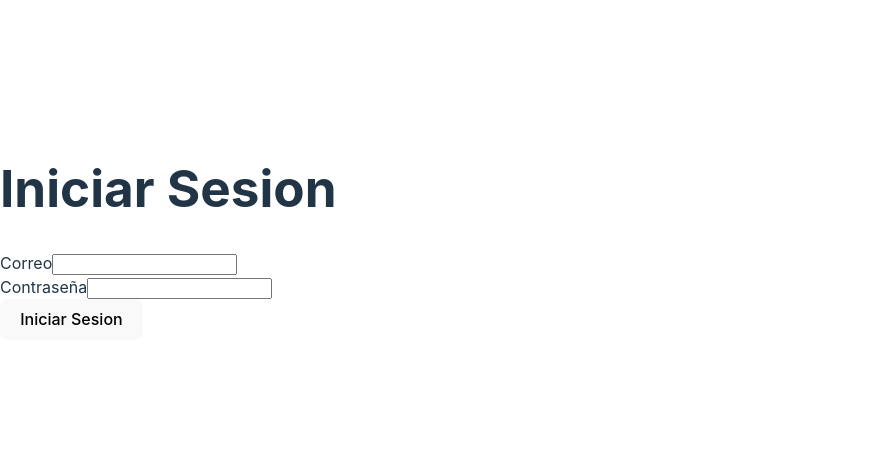
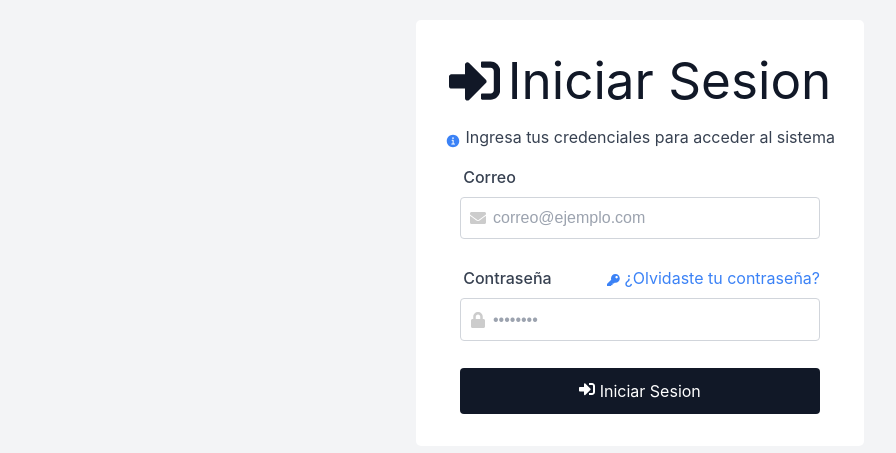
Before and after one commit to LennyServino/api_token_bookings_react, a React (Vite) app: page / in a window 1280 px wide. Shown: the part 167-620 px from the top of the page, without its empty margins (0-896 px from the left). Built offline with nearby package versions, Linux system fonts and the light colour scheme; the HTML template or start-up script is replaced by a standard one.

Commit message:
agregando la primera parte de estilos al login

```diff
--- a/package.json
+++ b/package.json
@@ -15,7 +15,8 @@
     "react-dom": "^18.3.1",
     "react-hook-form": "^7.53.1",
     "react-icons": "^5.3.0",
-    "react-router-dom": "^6.27.0"
+    "react-router-dom": "^6.27.0",
+    "sweetalert2": "^11.14.4"
   },
   "devDependencies": {
     "@eslint/js": "^9.11.1",
--- a/src/components/Login.jsx
+++ b/src/components/Login.jsx
@@ -2,6 +2,12 @@ import React, { useEffect } from 'react'
 import { useForm } from 'react-hook-form'
 import { login } from '../services/loginServices';
 import { useNavigate } from 'react-router-dom';
+import styles from '../styles/Login.module.css'
+
+//importando icons
+import { FaSignInAlt, FaKey, FaLock, FaEnvelope  } from "react-icons/fa";
+import { IoInformationCircle } from "react-icons/io5";
+import { IoIosMail } from "react-icons/io";
 
 export default function Login() {
     const { register, handleSubmit } = useForm()
@@ -27,21 +33,33 @@ export default function Login() {
     }
 
     return (
-        <div>
-            <h1>Iniciar Sesion</h1>
+        <div className={styles.login_overlay}>
+            <div className={styles.login_content}>
+                <h1><FaSignInAlt /> Iniciar Sesion</h1>
+                <p><IoInformationCircle /> Ingresa tus credenciales para acceder al sistema</p>
                 <form action="" onSubmit={handleSubmit(loginForm)}>
-                <div>
+                    <div className={styles.input_box}>
                         <label htmlFor="">Correo</label>
-                    <input type="email" {...register('email')}/>
+                        <div className={styles.input_container}>
+                            <FaEnvelope className={styles.input_icon} />
+                            <input type="email" {...register('email')} placeholder='correo@ejemplo.com' />
                         </div>
-                <div>
+                    </div>
+                    <div className={styles.input_box}>
+                        <div className={styles.password_box}>
                             <label htmlFor="">Contraseña</label>
-                    <input type="password" {...register('password')} />
+                            <span><FaKey /> ¿Olvidaste tu contraseña?</span>
                         </div>
-                <div>
-                    <button type="submit">Iniciar Sesion</button>
+                        <div className={styles.input_container}>
+                            <FaLock className={styles.input_icon} />
+                            <input type="password" {...register('password')} placeholder='••••••••' />
+                        </div>
+                    </div>
+                    <div className={styles.btn_box}>
+                        <button type="submit"><FaSignInAlt /> Iniciar Sesion</button>
                     </div>
                 </form>
             </div>
+        </div>
     )
 }
--- /dev/null
+++ b/src/styles/Login.module.css
@@ -0,0 +1,135 @@
+:root {
+    --primary-text-color: #374151;
+    --information-color: #3B82F6;
+}
+
+.login_overlay {
+    position: fixed;
+    top: 0;
+    left: 0;
+    right: 0;
+    bottom: 0;
+    background: #F3F4F6;
+    display: flex;
+    justify-content: center;
+    align-items: center;
+    z-index: 1000;
+}
+
+.login_content {
+    display: flex;
+    background: white;
+    border-radius: 5px;
+    max-width: 25rem;
+    padding: 2rem 1.5rem;
+    width: 100%;
+    justify-content: center;
+    align-items: center;
+    flex-direction: column;
+}
+
+.login_content h1 {
+    font-weight: 400;
+    margin: 0;
+    color: #111827;
+    display: flex;
+    align-items: center;
+    gap: .5rem;
+}
+
+.login_content p {
+    color: #374151;
+}
+
+.login_content p svg {
+    color: var(--information-color);
+    vertical-align: bottom;
+}
+
+.login_content form {
+    width: 90%;
+    display: flex;
+    flex-direction: column;
+    gap: 1.7rem;
+}
+
+.input_box {
+    box-sizing: border-box;
+}
+
+.input_box label {
+    color: var(--primary-text-color);
+    font-weight: 500;
+    padding-left: .2rem;
+}
+
+.input_container {
+    position: relative;
+}
+
+.input_icon {
+    font-size: 1rem;
+    position: absolute;
+    top: 50%;
+    left: 10px; /* Ajusta esta distancia según el diseño */
+    transform: translateY(-25%);
+    color: #ccc;
+    pointer-events: none; /* Permite que el input sea clickeable sin interferencias */
+}
+
+.input_container input {
+    width: 100%;
+    border: 1px solid #D1D5DB;
+    border-radius: 4px;
+    font-weight: 500;
+    font-size: 1em;
+    padding: .7rem 2rem;
+    box-sizing: border-box;
+    margin-top: .5rem;
+}
+
+.input_container input::placeholder {
+    color: #9CA3AF;
+}
+
+.password_box {
+    display: flex;
+    justify-content: space-between;
+    color: var(--information-color);
+}
+
+.password_box svg, span {
+    cursor: pointer;
+}
+
+.password_box svg {
+    font-size: .8em;
+    vertical-align: middle;
+}
+
+.btn_box {
+    display: flex;
+    justify-content: center;
+    align-items: center;
+}
+
+.btn_box button {
+    border: none;
+    border-radius: 4px;
+    width: 100%;
+    padding: .8rem;
+    background-color: #111827;
+    color: #fff;
+    font-size: 1em;
+    font-weight: 400;
+    cursor: pointer;
+    transition: background-color .3s;
+
+    &:hover {
+        background-color: #374151;
+    }
+}
+
+.btn_box button svg {
+    vertical-align: top;
+}
```
Also changed, not shown: 1 other file (tests, documents, lock files or other folders). Lines whose indentation alone changed are shown as unchanged.
